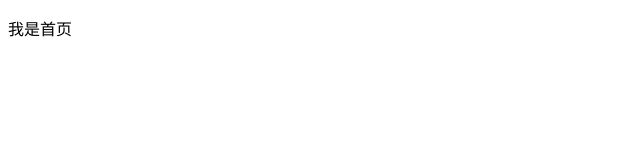
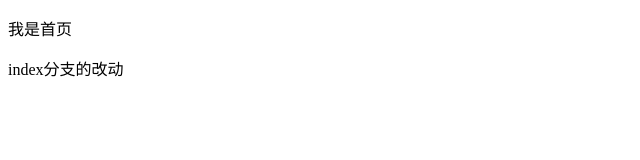
Before and after one commit to guofu543/xiaomi, a plain HTML site: page index.html in a window 1280 px wide. Shown: the whole page, without its empty margins (0-640 px from the left). Drawn offline with Linux system fonts and the light colour scheme.

Commit message:
index分支修改的

```diff
--- a/index.html
+++ b/index.html
@@ -7,5 +7,6 @@
 </head>
 <body>
     <p>我是首页</p>
+    <p>index分支的改动</p>
 </body>
 </html>
```
